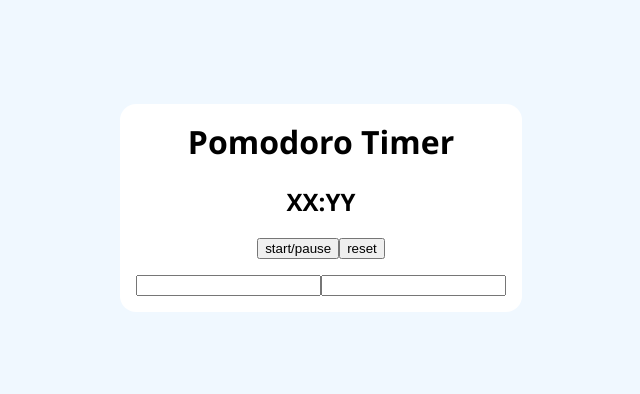
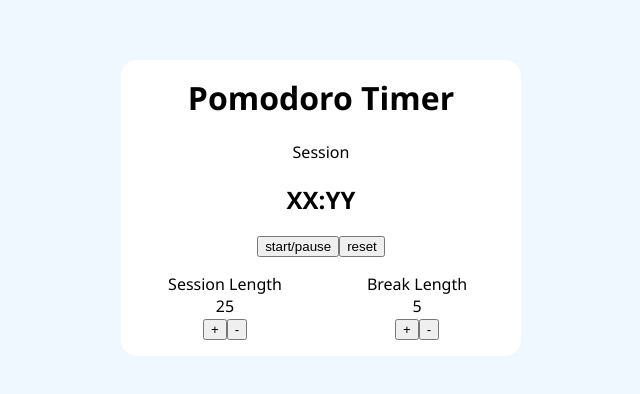
Before and after one commit to spfave/fcc-certificate-projects, a React (Vite) app in the folder front-end/pomodoro-timer/: page / in a window 1280 px wide. Shown: the part 192-586 px from the top of the page, without its empty margins (319-959 px from the left). Built offline with nearby package versions, Linux system fonts and the light colour scheme.

Commit message:
Add element test ids and update UI

```diff
--- a/front-end/pomodoro-timer/src/components/pomodoro-timer.css
+++ b/front-end/pomodoro-timer/src/components/pomodoro-timer.css
@@ -3,22 +3,22 @@
 	padding: 1rem;
 	background-color: white;
 	border-radius: 1rem;
+	text-align: center;
 
 	& .title {
 		& h1 {
 			margin-top: 0;
-			text-align: center;
 		}
 	}
 
 	& .timer {
 		margin: 1rem 0;
 
-		& .timer-display {
-			& h2 {
-				text-align: center;
-			}
-		}
+		/* & #timer-label {
+		} */
+
+		/* & .timer-display {
+		} */
 
 		& .timer-controls {
 			display: flex;
@@ -27,7 +27,12 @@
 	}
 
 	& .session-controls {
-		display: flex;
-		justify-content: space-between;
+		display: grid;
+		gap: 1rem;
+		grid-template-columns: 1fr 1fr;
+
+		& p {
+			margin: 0;
+		}
 	}
 }
--- a/front-end/pomodoro-timer/src/components/pomodoro-timer.tsx
+++ b/front-end/pomodoro-timer/src/components/pomodoro-timer.tsx
@@ -14,17 +14,31 @@ export default function PomodoroTimer() {
 				<h1>Pomodoro Timer</h1>
 			</div>
 			<div className="timer">
+				<div>
+					<p id="timer-label">Session</p>
+				</div>
 				<div className="timer-display">
-					<h2>XX:YY</h2>
+					<h2 id="time-left">XX:YY</h2>
+					<audio id="beep" src=""></audio>
 				</div>
 				<div className="timer-controls">
-					<button>start/pause</button>
-					<button>reset</button>
+					<button id="start_stop">start/pause</button>
+					<button id="reset">reset</button>
 				</div>
 			</div>
 			<div className="session-controls">
-				<input type="number" name="" id="" />
-				<input type="number" name="" id="" />
+				<div>
+					<p id="session-label">Session Length</p>
+					<p id="session-length">25</p>
+					<button id="session-increment">+</button>
+					<button id="session-decrement">-</button>
+				</div>
+				<div>
+					<p id="break-label">Break Length</p>
+					<p id="break-length">5</p>
+					<button id="break-increment">+</button>
+					<button id="break-decrement">-</button>
+				</div>
 			</div>
 		</div>
 	);
```
